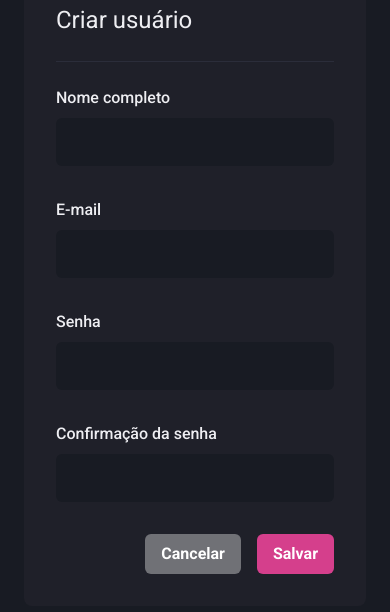
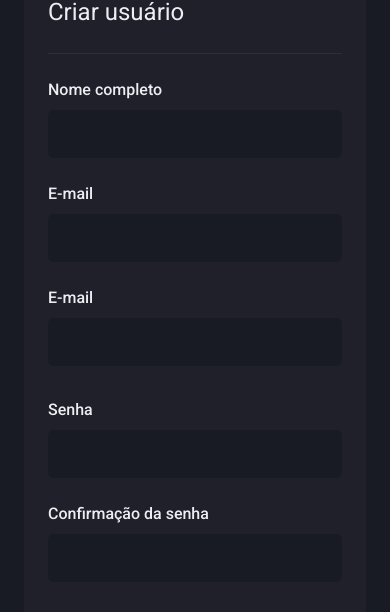
Before and after one commit to gcolares95/Dashgo, a Next.js app: page /users/create in a window 390 px wide. Shown: the part 147-759 px from the top of the page. Built offline with nearby package versions, Linux system fonts and the light colour scheme.

Commit message:
Listagem responsiva

```diff
--- a/src/pages/users/create.tsx
+++ b/src/pages/users/create.tsx
@@ -11,18 +11,19 @@
             <Flex w="100%" my="6" maxWidth={1480} mx="auto" px="6">
                 <Sidebar />
 
-                <Box flex="1" borderRadius={8} bgColor="gray.800" p="8">
+                <Box flex="1" borderRadius={8} bgColor="gray.800" p={["6", "8"]}>
                     <Heading size="lg" fontWeight="normal">Criar usuário</Heading>
 
                     <Divider my="6" borderColor="gray.700" />
 
                     {/* Formulário */}
                     <VStack spacing="8">
-                        <SimpleGrid minChildWidth="240px" spacing="8" w="100%">
+                        <SimpleGrid minChildWidth="240px" spacing={["6", "8"]} w="100%">
                             <Input name="name" label="Nome completo" />
                             <Input name="email" type="email" label="E-mail" />
+                            <Input name="email" type="email" label="E-mail" />
                         </SimpleGrid>
-                        <SimpleGrid minChildWidth="240px" spacing="8" w="100%">
+                        <SimpleGrid minChildWidth="240px" spacing={["6", "8"]} w="100%">
                             <Input name="password" type="password" label="Senha" />
                             <Input name="password_confirmation" type="password" label="Confirmação da senha" />
                         </SimpleGrid>
@@ -33,7 +34,6 @@
                             <Button colorScheme="whiteAlpha">Cancelar</Button>
                             <Button colorScheme="pink">Salvar</Button>
                         </HStack>
-
                     </Flex>
                 </Box>
             </Flex>
```
